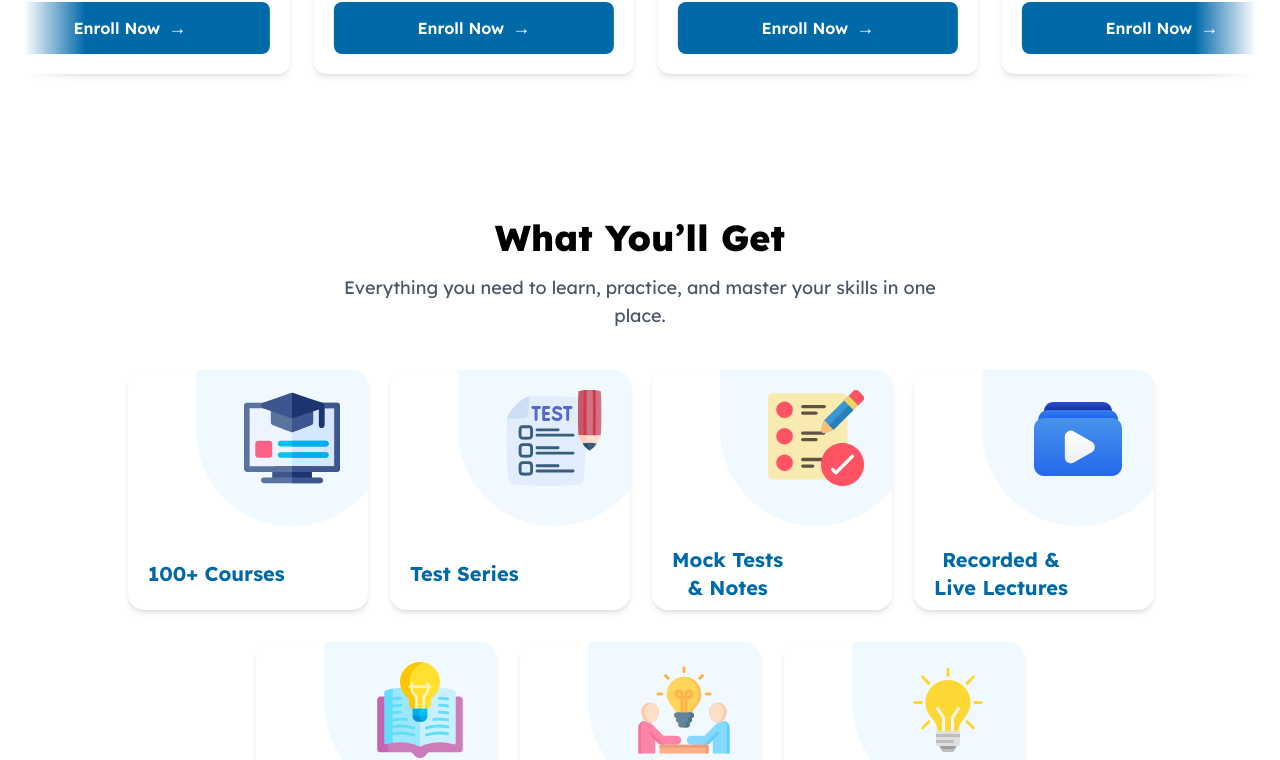
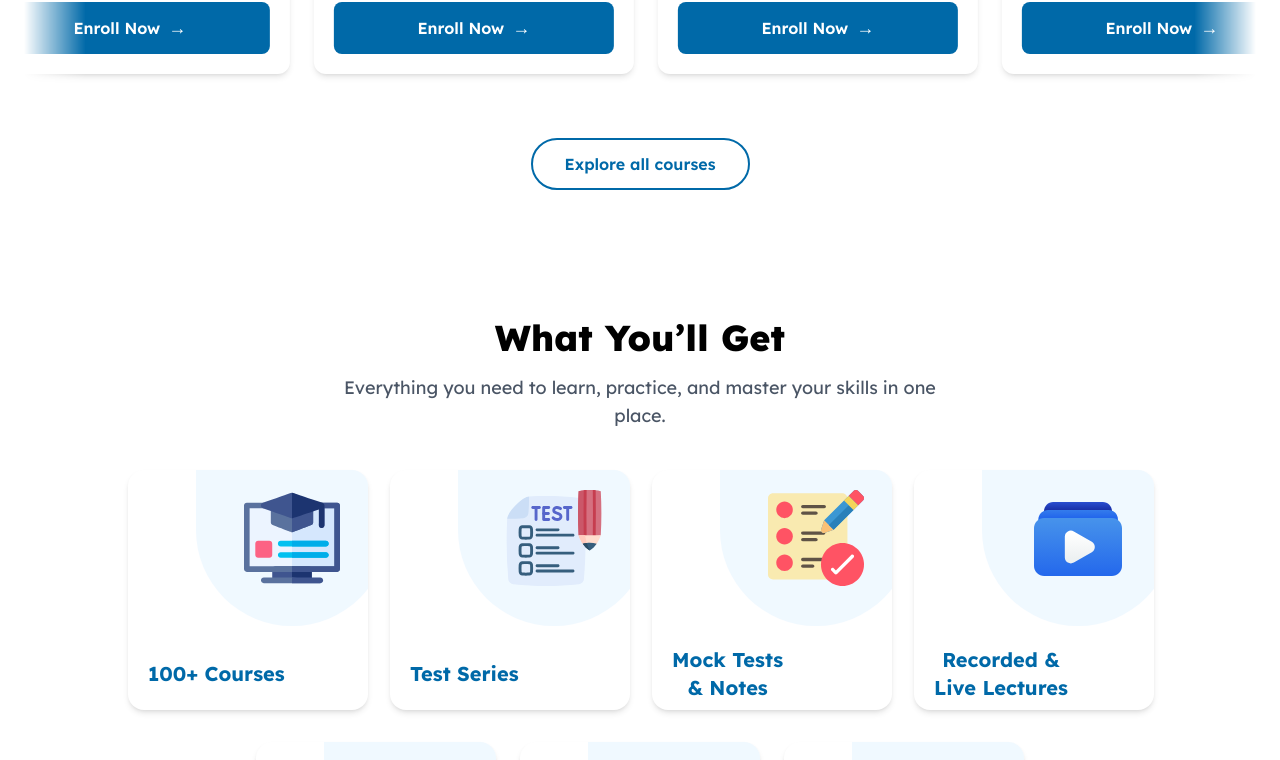
Before and after one commit to shikshanationdev/web, a Next.js app: page / in a window 1280 px wide. Shown: the part 2667-3427 px from the top of the page. Built offline with nearby package versions, Linux system fonts and the light colour scheme.

Commit message:
feat: add "Explore All Courses" button to CoursesSection for improved navigation

```diff
--- a/src/components/HomePageSections/CoursesSection.tsx
+++ b/src/components/HomePageSections/CoursesSection.tsx
@@ -392,6 +392,16 @@ const CoursesSection = () => {
           </div>
         </div>
 
+        {/* Explore All Courses Button */}
+        <div className="text-center mt-12">
+          <button
+            onClick={handleSeeMoreClick}
+            className="inline-flex items-center px-8 py-3 border-2 border-sky-700 rounded-full text-sky-700 font-semibold hover:bg-sky-800 hover:border-sky-800 hover:text-white transition-all duration-200"
+          >
+            Explore all courses
+          </button>
+        </div>
+
       </div>
     </section>
   );
```
